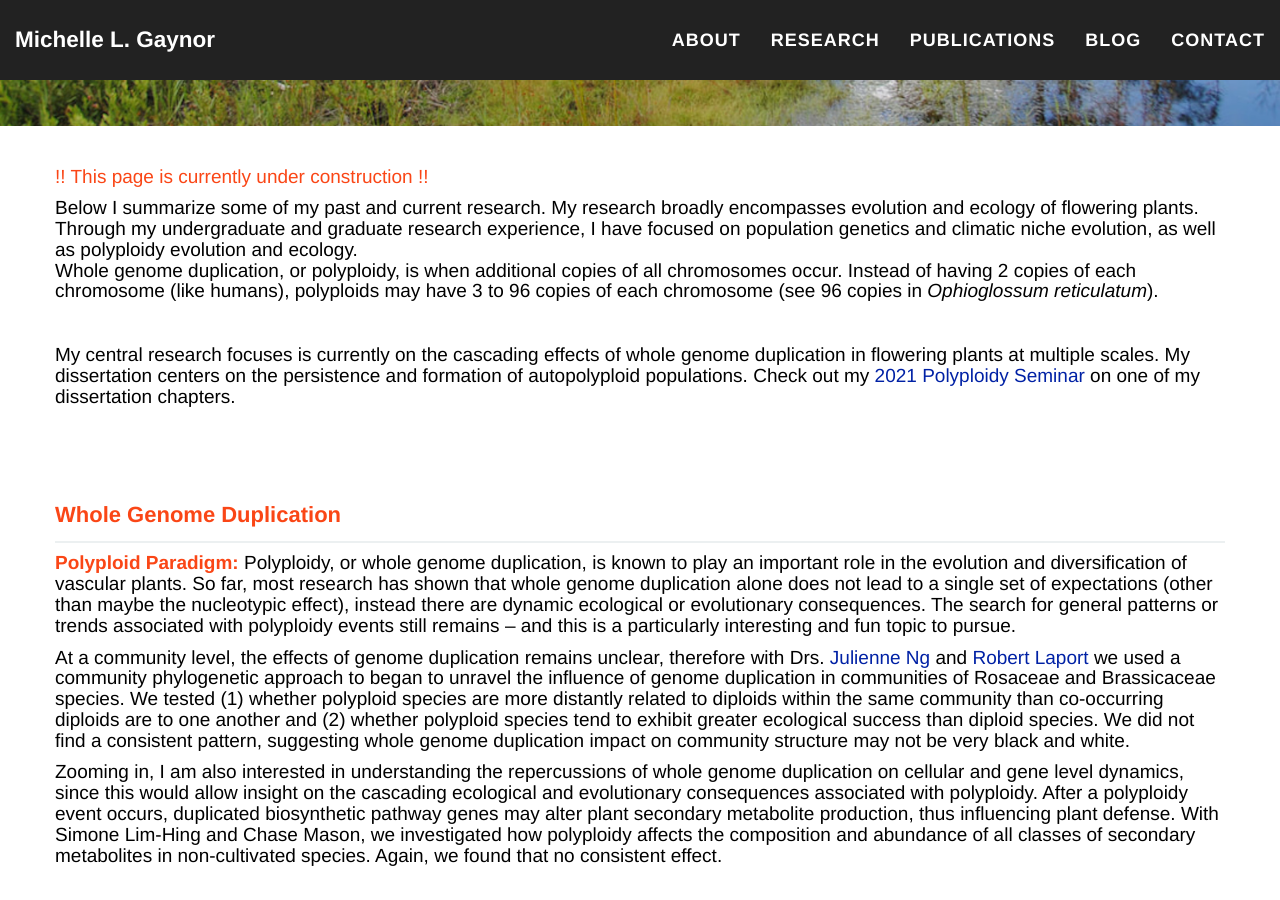
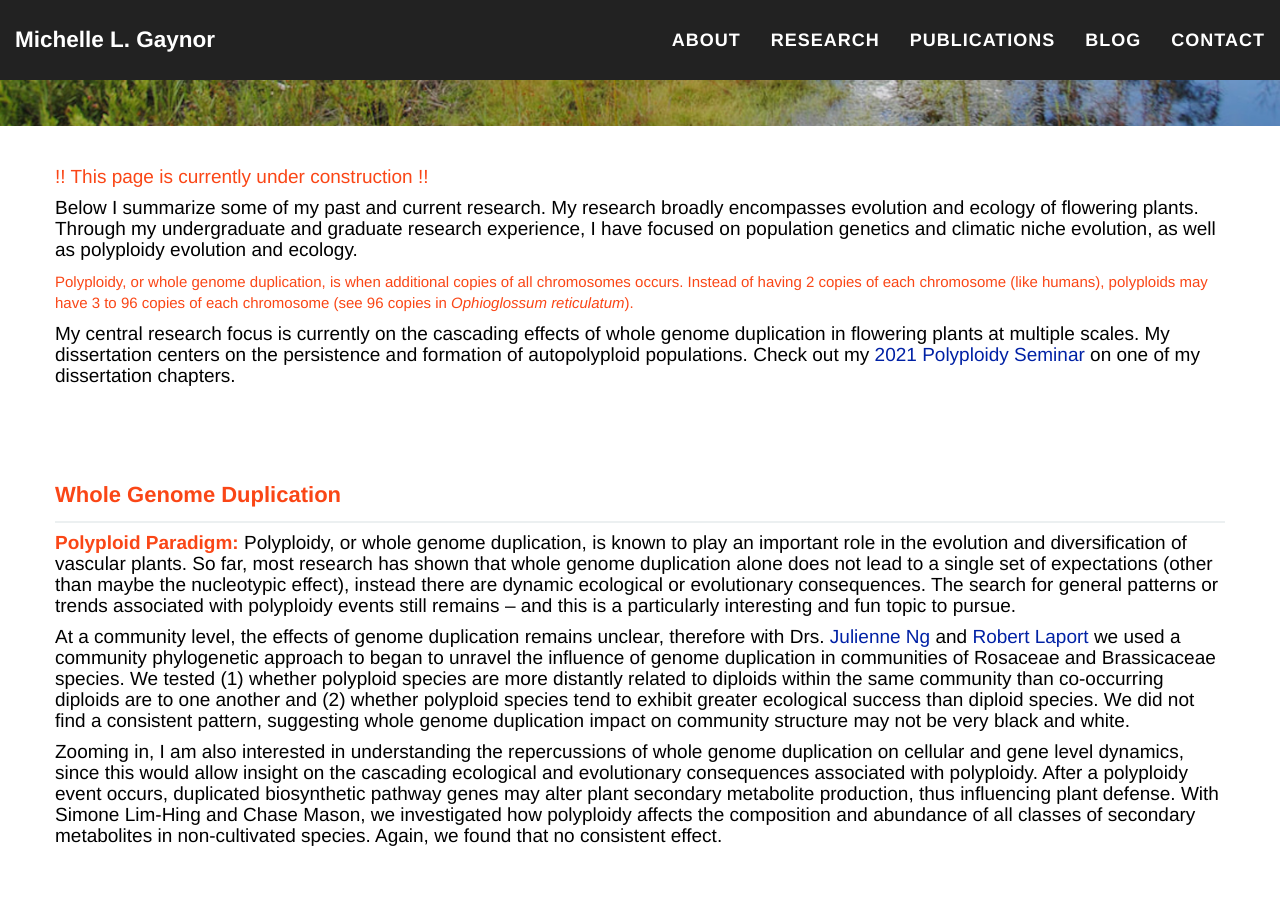
Before and after one commit to mgaynor1/mgaynor1.github.io, a Jekyll site: the page built from research.html, in a window 1280 px wide and 900 px high, scrolled down 324 px. Built offline with Jekyll 4.4.1, drawn with Linux system fonts in a browser that asks for light colours; nearby versions of some CDN libraries.

Commit message:
i make so many spelling mistakes

```diff
--- a/research.html
+++ b/research.html
@@ -12,11 +12,10 @@
 		<div class="row">
 		<!-- <div class="col-lg-12 text-center"> -->
 			<h4 style= " text-transform: none; font-weight: 400;"> !! This page is currently under construction !! </h4>
-		    		<h4 style= "color: #000000; text-transform: none; font-weight: 400;"> Below I summarize some of my past and current research. My research broadly encompasses evolution and ecology of flowering plants. Through my undergraduate and graduate research experience, I have focused on population genetics and climatic niche evolution, as well as polyploidy evolution and ecology.
+		    		<h4 style= "color: #000000; text-transform: none; font-weight: 400;"> Below I summarize some of my past and current research. My research broadly encompasses evolution and ecology of flowering plants. Through my undergraduate and graduate research experience, I have focused on population genetics and climatic niche evolution, as well as polyploidy evolution and ecology. </h4>
+		   			  Polyploidy, or whole genome duplication, is when additional copies of all chromosomes occurs. Instead of having 2 copies of each chromosome (like humans), polyploids may have 3 to 96 copies of each chromosome (see 96 copies in <i>Ophioglossum reticulatum</i>).</h4>
 		    		<br>
-		    		Whole genome duplication, or polyploidy, is when additional copies of all chromosomes occur. Instead of having 2 copies of each chromosome (like humans), polyploids may have 3 to 96 copies of each chromosome (see 96 copies in <i>Ophioglossum reticulatum</i>).</h4>
-		    		<br>
-		    		<h4 style= "color: #000000; text-transform: none; font-weight: 400;"> My central research focuses is currently on the cascading effects of whole genome duplication in flowering plants at multiple scales. My dissertation centers on the persistence and formation of autopolyploid populations. Check out my <a href="https://youtu.be/mEvSgXN6jbs?t=1990"> 2021 Polyploidy Seminar </a> on one of my dissertation chapters. </h4>
+		    		<h4 style= "color: #000000; text-transform: none; font-weight: 400;"> My central research focus is currently on the cascading effects of whole genome duplication in flowering plants at multiple scales. My dissertation centers on the persistence and formation of autopolyploid populations. Check out my <a href="https://youtu.be/mEvSgXN6jbs?t=1990"> 2021 Polyploidy Seminar </a> on one of my dissertation chapters. </h4>
 		    <!-- </div> -->
 		</div>
 </div>
```
